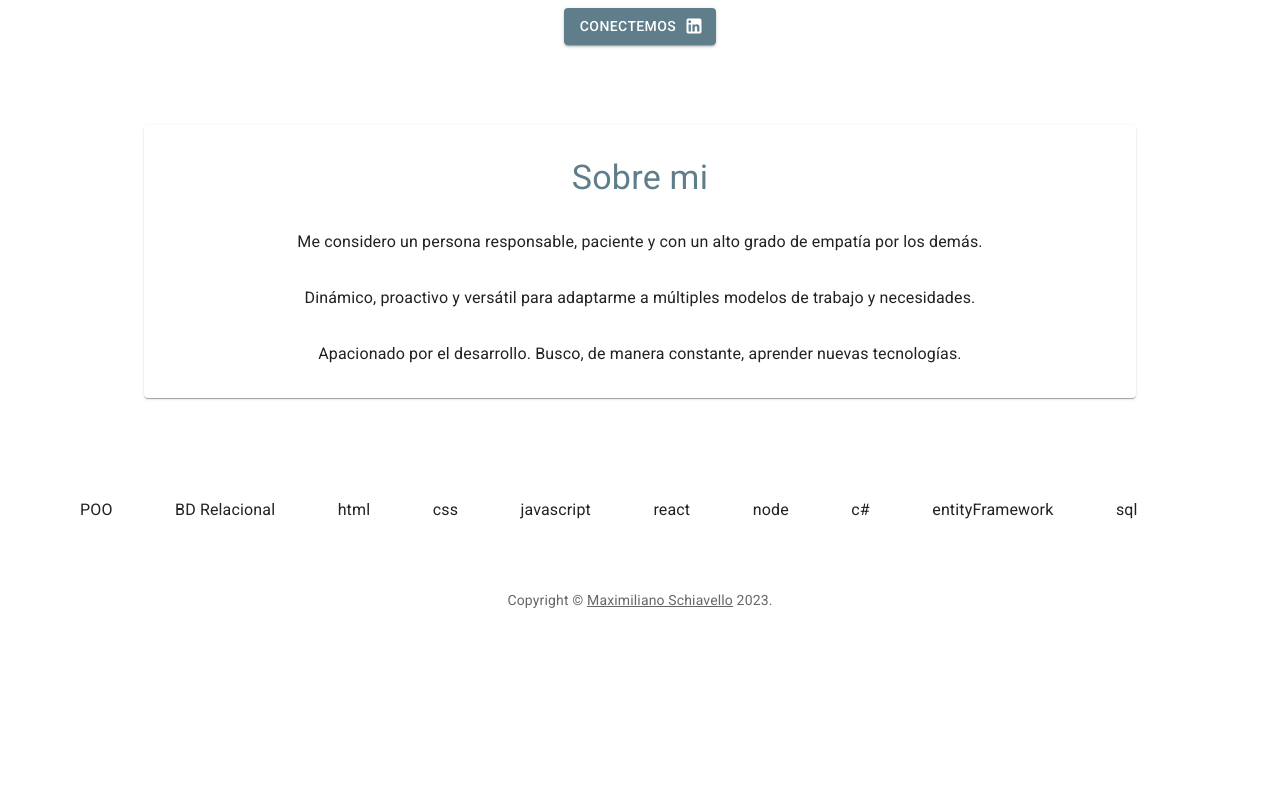
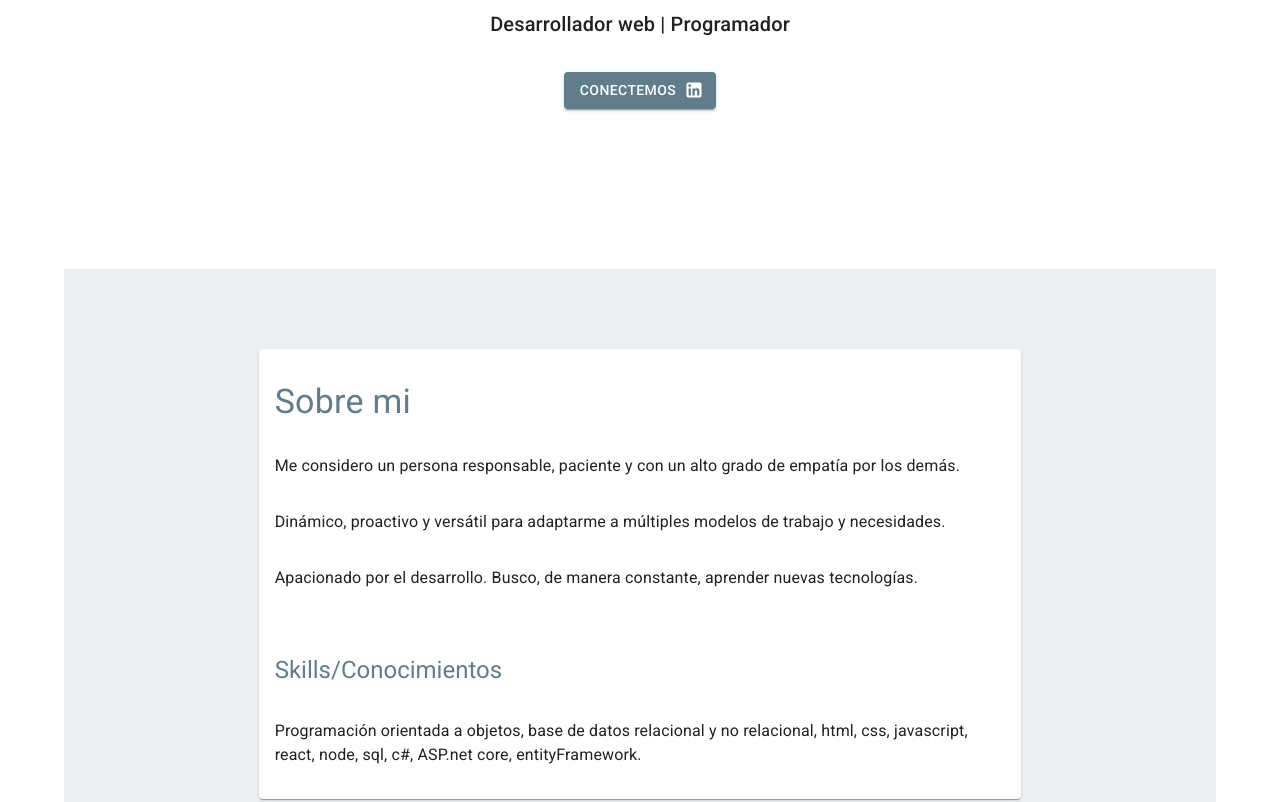
Before and after one commit to Maxischiavello/portfolio, a React (Create React App) app: page /about in a window 1280 px wide. Shown: the part 320-1122 px from the top of the page. Before the commit the page ends 979 px from the top, so only its background shows below. Built offline with nearby package versions, Linux system fonts and the light colour scheme.

Commit message:
about container + styles

```diff
--- a/src/App.js
+++ b/src/App.js
@@ -6,8 +6,7 @@
 import { CssBaseline } from '@mui/material';
 import theme from './theme';
 import Footer from './components/Footer';
-import About from './components/About';
-import Skills from './components/Skills';
+import AboutContainer from './components/AboutContainer';
 
 function App() {
   return (
@@ -16,8 +15,7 @@
       <Container maxWidth="lg">
         <Navbar />
         <Home />
-        <About />
-        <Skills />
+        <AboutContainer />
         <Footer />
       </Container>
     </ThemeProvider>
--- a/src/components/About.jsx
+++ b/src/components/About.jsx
@@ -1,16 +1,14 @@
 import React from 'react'
 import { Paper, Typography } from '@mui/material'
+import Skills from './Skills'
 
 function About() {
   return (
     <Paper sx={{
-        margin: 10,
         display: 'flex',
-        flexDirection: 'column',
-        alignItems: 'center',
-        justifyContent: 'center',
+        flexDirection: 'column'
     }}>
-        <Typography variant='h4' m={4} px={2} color='primary.main'>
+        <Typography variant='h4' my={4} px={2} color='primary.main'>
             Sobre mi
         </Typography>
         <Typography mb={4} px={2}>
@@ -24,6 +22,7 @@
             Apacionado por el desarrollo.
             Busco, de manera constante, aprender nuevas tecnologías.
         </Typography>
+        <Skills />
     </Paper>
   )
 }
--- /dev/null
+++ b/src/components/AboutContainer.jsx
@@ -0,0 +1,25 @@
+import React from 'react'
+import { Box, Grid } from '@mui/material';
+import About from './About';
+
+function AboutContainer() {
+  return (
+    <Box sx={{
+      py: 10,
+      bgcolor: 'primary.light'
+    }}>
+        <Grid container spacing={2} sx={{
+          display: 'flex',
+          flexDirection: 'column',
+          justifyContent: 'center',
+          alignItems: 'center'
+          }}>
+            <Grid item xs={10} sm={10} md={8} lg={8}>
+                <About/>
+            </Grid>
+        </Grid>
+    </Box>
+  )
+}
+
+export default AboutContainer
--- a/src/components/Home.jsx
+++ b/src/components/Home.jsx
@@ -6,7 +6,9 @@
 function Home() {
 
     return (
-        <Box mt={12} >
+        <Box sx={{
+            py: 20
+        }} >
             <Grid container spacing={2} >
                 <Grid item xs={12} >
                     <Box spacing={1} sx={{
--- a/src/components/Skills.jsx
+++ b/src/components/Skills.jsx
@@ -1,32 +1,18 @@
-import { Box, List, ListItem, ListItemText } from '@mui/material'
+import { Typography, Box } from '@mui/material'
 import React from 'react'
 
 function Skills() {
 
-    const skills = [
-        'POO',
-        'BD Relacional',
-        'html',
-        'css',
-        'javascript',
-        'react',
-        'node',
-        'c#',
-        'entityFramework',
-        'sql']
-
     return (
         <Box>
-            <List>
-                <ListItem>
-                    {skills.map((skill) =>{
-                        return <ListItemText
-                        primary={skill}
-                    />
-                    })}
-                </ListItem>
-            </List>
-        </Box>
+            <Typography variant='h5' my={4} px={2} color='primary.main'>
+                Skills/Conocimientos
+            </Typography>
+            <Typography mb={4} px={2}>
+                Programación orientada a objetos, base de datos relacional y no relacional,
+                 html, css, javascript, react, node, sql, c#, ASP.net core, entityFramework.
+            </Typography>
+        </Box >
     )
 }
 
```
